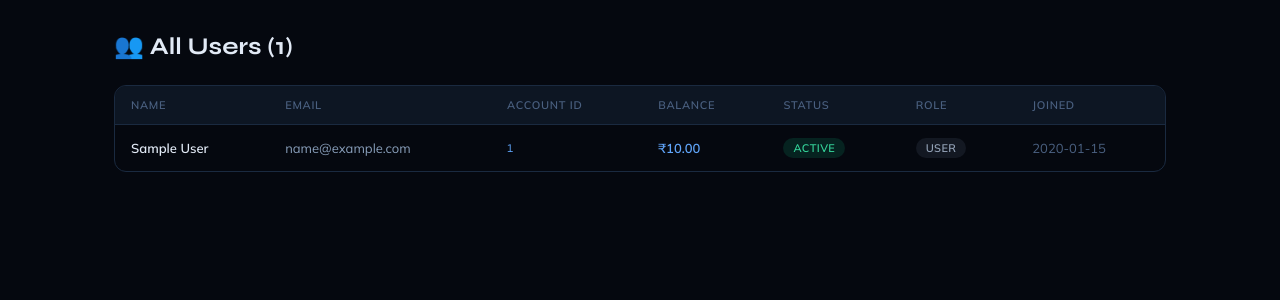
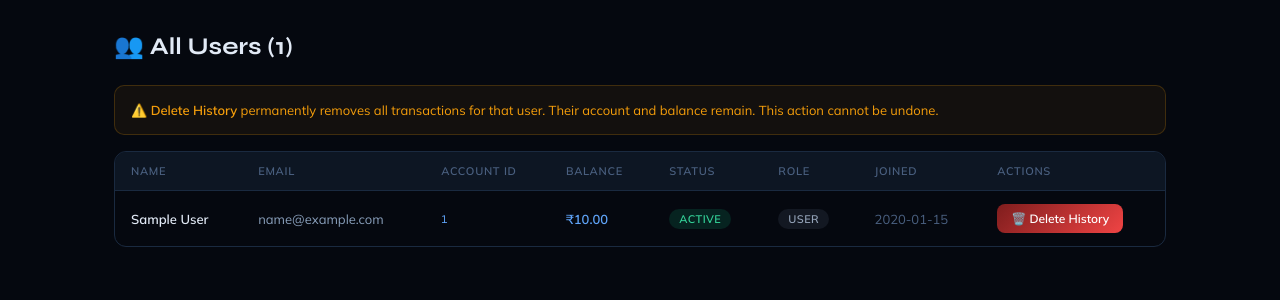
Before and after one commit to Ak45h-A/safebank, a Flask app: template templates/admin_users.html in a window 1280 px wide. Shown: the top 300 px of the page. Run offline with Flask 3, Linux system fonts and the light colour scheme; the template is opened without the code that fills it: most values are stand-ins (such as "Sample title", 1, 10 or a date in 2020).

Commit message:
Update admin_users.html

```diff
--- a/templates/admin_users.html
+++ b/templates/admin_users.html
@@ -2,10 +2,19 @@
 {% block title %}Admin — Users{% endblock %}
 {% block content %}
 <h1 class="page-title">👥 All Users ({{ users|length }})</h1>
+
+<div class="card-sm mb-4" style="background:rgba(245,158,11,.06);border:1px solid rgba(245,158,11,.2);border-radius:10px">
+  <p style="font-size:13px;color:var(--yellow)">
+    ⚠️ <strong>Delete History</strong> permanently removes all transactions for that user.
+    Their account and balance remain. This action cannot be undone.
+  </p>
+</div>
+
 <div class="table-wrap">
   <table>
     <thead><tr>
-      <th>Name</th><th>Email</th><th>Account ID</th><th>Balance</th><th>Status</th><th>Role</th><th>Joined</th>
+      <th>Name</th><th>Email</th><th>Account ID</th><th>Balance</th>
+      <th>Status</th><th>Role</th><th>Joined</th><th>Actions</th>
     </tr></thead>
     <tbody>
     {% for u in users %}
@@ -23,6 +32,18 @@
         {% else %}<span class="badge badge-gray">User</span>{% endif %}
       </td>
       <td style="color:var(--muted)">{{ u.created_at[:10] }}</td>
+      <td>
+        {% if not u.is_admin %}
+        <form method="POST" action="/admin/delete-history/{{ u.account_id }}"
+              onsubmit="return confirm('Delete ALL transaction history for {{ u.full_name }}?\n\nThis cannot be undone. Their account and balance will remain.')">
+          <button type="submit" class="btn btn-danger btn-sm">
+            🗑️ Delete History
+          </button>
+        </form>
+        {% else %}
+        <span style="font-size:12px;color:var(--muted)">Protected</span>
+        {% endif %}
+      </td>
     </tr>
     {% endfor %}
     </tbody>
```
